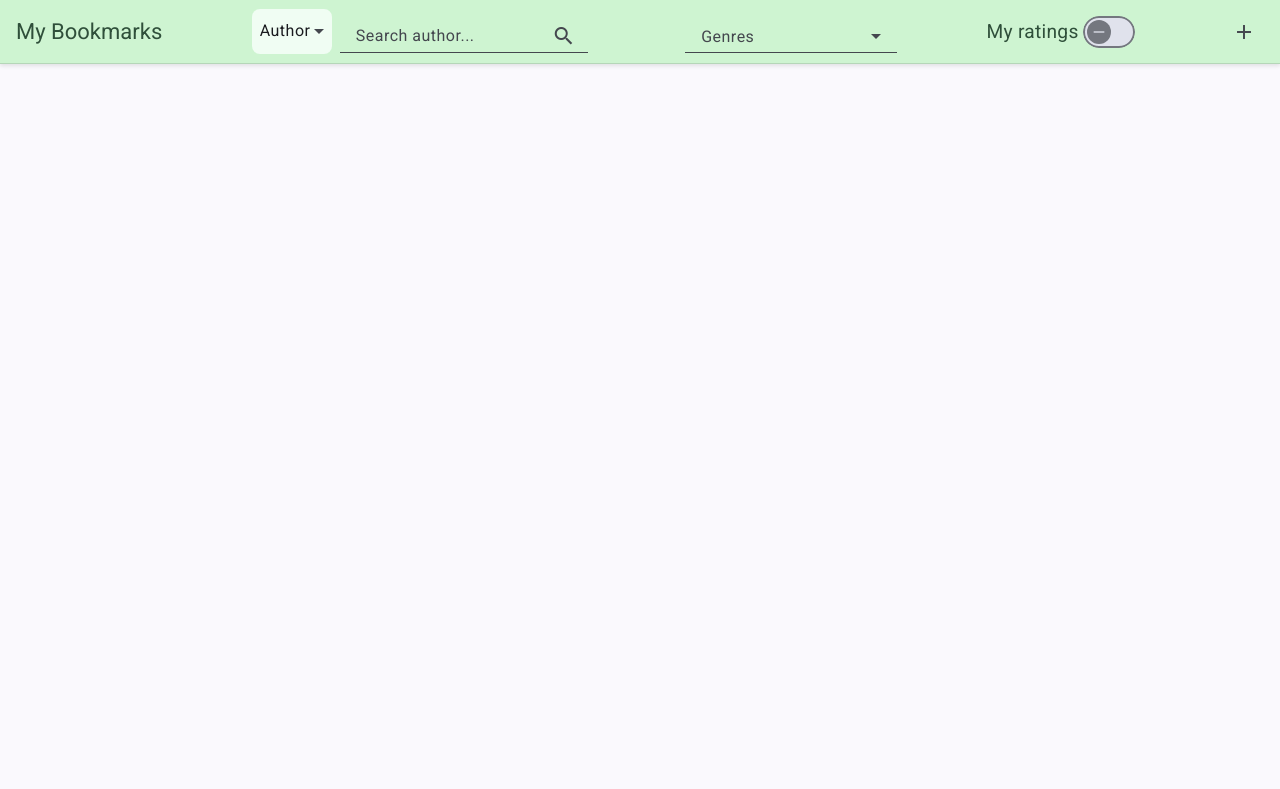
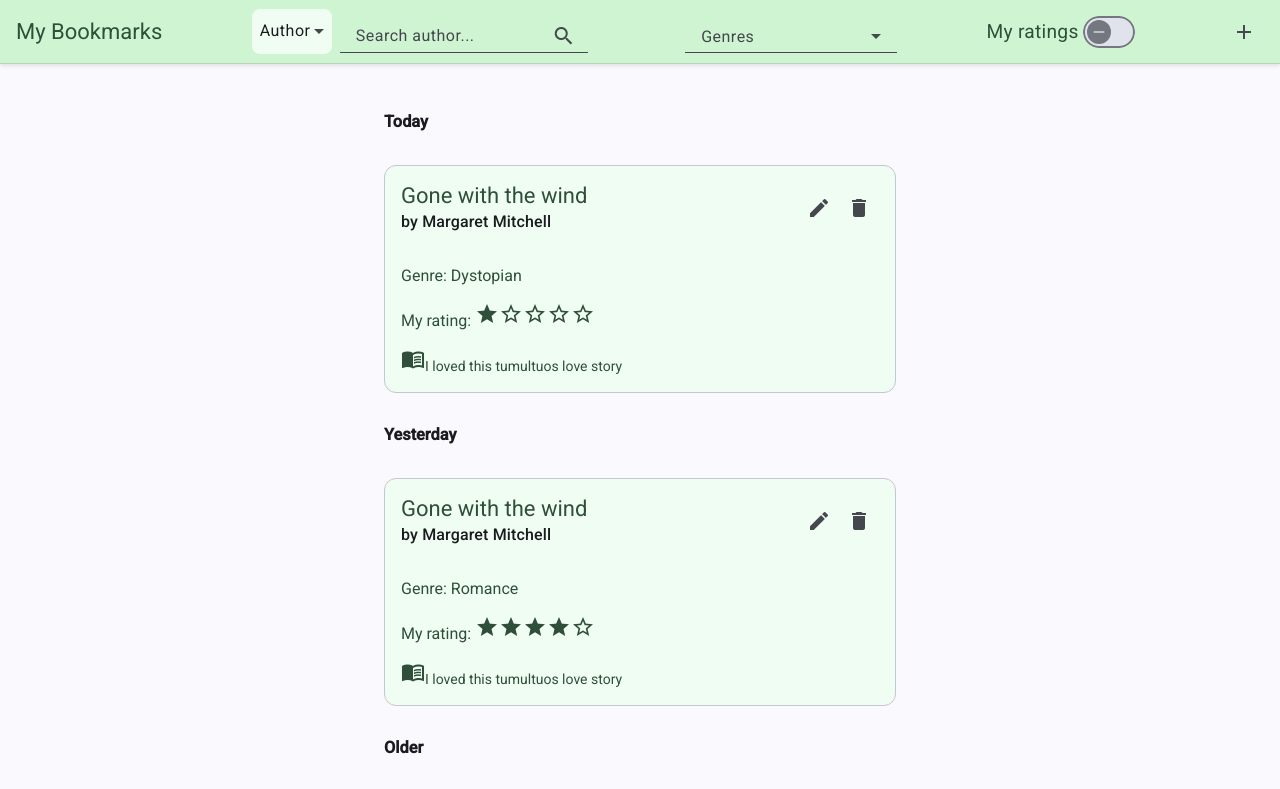
Before and after one commit to Ecaterina05/My-Boomark, an Angular app: page / in a window 1280 px wide. Shown: the top 789 px of the page. Built offline with nearby package versions, Linux system fonts and the light colour scheme; data requests are answered from the project's data file.

Commit message:
display bookmarks by date + implemented functional search with filters

```diff
--- a/db.json
+++ b/db.json
@@ -10,7 +10,7 @@
         "code": 9
       },
       "notes": "I loved this tumultuos love story",
-      "created": "2026-01-30T16:20:15.123Z"
+      "created": "2026-01-28T16:20:15.123Z"
     },
     {
       "id": 2,
@@ -23,6 +23,30 @@
       },
       "notes": "I loved this tumultuos love story",
       "created": "2026-01-30T16:20:15.123Z"
+    },
+    {
+      "id": 3,
+      "title": "Gone with the wind",
+      "author": "Margaret Mitchell",
+      "rating": 1,
+      "genre": {
+        "display": "Dystopian",
+        "code": 3
+      },
+      "notes": "I loved this tumultuos love story",
+      "created": "2026-01-31T16:20:15.123Z"
+    },
+    {
+      "id": 4,
+      "title": "Gone with the wind",
+      "author": "Margaret Mitchell",
+      "rating": 5,
+      "genre": {
+        "display": "Romance",
+        "code": 9
+      },
+      "notes": "I loved this tumultuos love story",
+      "created": "2026-01-29T16:20:15.123Z"
     }
   ]
 }
--- a/package.json
+++ b/package.json
@@ -3,7 +3,7 @@
   "version": "0.0.0",
   "scripts": {
     "ng": "ng",
-    "start": "concurrently \"ng serve\" \"json-server --watch db.json --port 3000\"",
+    "start": "concurrently \"json-server --watch db.json --port 3000\" \"wait-on http://localhost:3000/bookmarks && ng serve\"",
     "build": "ng build",
     "watch": "ng build --watch --configuration development",
     "test": "ng test"
@@ -32,7 +32,8 @@
     "@angular/platform-browser": "^21.1.0",
     "@angular/router": "^21.1.0",
     "rxjs": "~7.8.0",
-    "tslib": "^2.3.0"
+    "tslib": "^2.3.0",
+    "wait-on": "^9.0.3"
   },
   "devDependencies": {
     "@angular/build": "^21.1.2",
--- a/src/app/components/bookmark/bookmark-list/bookmark-list.component.html
+++ b/src/app/components/bookmark/bookmark-list/bookmark-list.component.html
@@ -1,9 +1,15 @@
 <div id="bookmarkList">
-  <!-- <div class="center-class">
-    <mat-spinner *ngIf="isLoading | async"></mat-spinner>
-  </div> -->
+  @if (isLoading | async) {
+    <div class="center-spinner">
+      <mat-spinner></mat-spinner>
+    </div>
+    }
+  @if (!(isLoading | async)) {
     <div class="book-list">
-    @for (book of bookmarks; track book) {
+      @for (book of bookmarks; track book; let i = $index) {
+      @if (i === 0 || bookmarks[i].createdKey !== bookmarks[i - 1].createdKey) {
+        <h3>{{ bookmarks[i].createdKey }}</h3>
+      }
       <mat-card class="book-card" appearance="outlined">
         <div class="book-card-header">
           <div>
@@ -25,7 +31,7 @@
           <p class="font-class">My rating:
             @for (star of [1,2,3,4,5]; track star) {
             <mat-icon>
-            {{ (star < book.rating) ? 'star' : 'star_border' }}
+              {{ (star <= book.rating) ? 'star' : 'star_border' }}
             </mat-icon>
             }
           </p>
@@ -34,4 +40,5 @@
       </mat-card>
       }
     </div>
+  }
 </div>
--- a/src/app/components/bookmark/bookmark-list/bookmark-list.component.scss
+++ b/src/app/components/bookmark/bookmark-list/bookmark-list.component.scss
@@ -30,4 +30,10 @@
       color: #2F4F3A;
     }
   }
+
+  .center-spinner {
+    display: flex;
+    align-items: center;
+    justify-content: center;
+  }
 }
--- a/src/app/components/bookmark/bookmark-list/bookmark-list.component.ts
+++ b/src/app/components/bookmark/bookmark-list/bookmark-list.component.ts
@@ -1,13 +1,13 @@
 import { Component } from '@angular/core';
 import { MatProgressSpinnerModule } from '@angular/material/progress-spinner';
 import { Bookmark } from '../../../models/bookmark.model';
-import { Observable } from 'rxjs';
+import { combineLatest, map, Observable } from 'rxjs';
 import { CommonModule } from '@angular/common';
 import { BookmarkService } from '../../../services/bookmark.service';
 import { MatButtonModule } from '@angular/material/button';
 import { MatCardModule } from '@angular/material/card';
 import { MatIconModule } from '@angular/material/icon';
-import { bookGenres } from '../../../../assets/constants';
+import { BookmarkFiltersService } from '../../../services/bookmark-filters.service';
 
 @Component({
   selector: 'app-bookmark-list',
@@ -19,16 +19,42 @@ export class BookmarkListComponent {
   bookmarks!: Bookmark[];
   isLoading!: Observable<boolean>;
 
-  genres = bookGenres;
-
-  constructor(private bookmarkService: BookmarkService) { }
+  constructor(
+    private bookmarkService: BookmarkService,
+    private filtersService: BookmarkFiltersService
+  ) { }
 
   ngOnInit() {
     this.bookmarkService.loadBookmarks();
 
-    this.bookmarkService.bookmarks$.subscribe(result => {
+    combineLatest([
+      this.bookmarkService.bookmarks$,
+      this.filtersService.filters$
+    ]).pipe(
+      map(([bookmarks, filters]) => {
+        const filtered = bookmarks.filter((book: any) => {
+          const searchText = filters.search.text?.toLowerCase() || '';
+          const searchKey = filters.search.key.toLowerCase();
+          const searchMatch = searchText
+            ? book[searchKey]?.toLowerCase().includes(searchText)
+            : true;
+
+          const genres = filters.genres || [];
+          const genreMatch = genres.length ? genres.find(x => x.code === book.genre.code) : true;
+
+          const rating = filters.rating || 0;
+          const ratingMatch = rating ? book.rating === rating : true;
+
+          return searchMatch && genreMatch && ratingMatch;
+        });
+
+        return this.groupByRelativeDate(filtered);
+      })
+    ).subscribe(result => {
       this.bookmarks = result;
-    })
+      this.bookmarkService.loadingSubject.next(false);
+    });
+
     this.isLoading = this.bookmarkService.loading$;
   }
 
@@ -39,4 +65,36 @@ export class BookmarkListComponent {
   deleteBook(book: Bookmark) {
 
   }
+
+  groupByRelativeDate(bookmarks: Bookmark[]) {
+    bookmarks.sort((a, b) =>
+      b.created.substring(0, 10).localeCompare(a.created.substring(0, 10)));
+
+    const today = new Date();
+    const yesterday = new Date();
+    yesterday.setDate(today.getDate() - 1);
+
+    const todayJustDate = this.onlyDate(today).substring(0, 10);
+    const yesterdayJustDate = this.onlyDate(yesterday).substring(0, 10);
+
+    bookmarks.forEach(book => {
+      const bookDate = this.onlyDate(book.created);
+
+      if (bookDate === todayJustDate) {
+        book.createdKey = 'Today'
+      } else if (bookDate === yesterdayJustDate) {
+        book.createdKey = 'Yesterday'
+      } else {
+        book.createdKey = 'Older'
+      }
+    })
+    return bookmarks;
+  }
+
+  onlyDate(date: string | Date): string {
+    if (date instanceof Date) {
+      date = date.toISOString();
+    }
+    return date.substring(0, 10);
+  }
 }
--- a/src/app/components/layout/layout.component.ts
+++ b/src/app/components/layout/layout.component.ts
@@ -11,6 +11,8 @@ import { BehaviorSubject } from 'rxjs';
 import { CommonModule } from '@angular/common';
 import { MatSlideToggleModule } from '@angular/material/slide-toggle';
 import { RouterOutlet } from '@angular/router';
+import { BookmarkFiltersService } from '../../services/bookmark-filters.service';
+import { Genre } from '../../models/bookmark.model';
 
 @Component({
   selector: 'app-layout-component',
@@ -36,21 +38,14 @@ export class LayoutComponent implements OnInit {
   searchPlaceholder: string = '';
 
   genres = bookGenres;
-  selectedGenres: any[] = [];
+  selectedGenres: Genre[] = [];
 
   myRating = false;
 
-  filters: any = new BehaviorSubject<any>({
-    search: {
-      key: '',
-      text: ''
-    },
-    genres : [],
-    rating : 0
-  });
-
   rating = 0;
   hoverRating = 0
+
+  constructor(private filtersService: BookmarkFiltersService) { }
 
   ngOnInit() {
     this.onSelectSearchBy();
@@ -61,24 +56,36 @@ export class LayoutComponent implements OnInit {
   }
 
   onSearch() {
-    this.filters.getValue().search = {
-      key: this.searchBy,
-      text: this.searchText
-    }
+    const current = this.filtersService.getFilters();
+    this.filtersService.setFilters({
+      ...current,
+      search: { key: this.searchBy, text: this.searchText }
+    });
+
   }
 
   onSelectGenres() {
-    this.filters.getValue().genres = this.selectedGenres;
+    const current = this.filtersService.getFilters();
+    this.filtersService.setFilters({
+      ...current,
+      genres: this.selectedGenres
+    });
   }
 
   onToggleChange() {
     if (!this.myRating) {
       this.rating = 0;
+      this.setRating(this.rating);
     }
   }
 
   setRating(value: number) {
     this.rating = this.rating === value ? 0 : value;
-    this.filters.getValue().rating = this.rating;
+
+    const current = this.filtersService.getFilters();
+    this.filtersService.setFilters({
+      ...current,
+      rating: value
+    });
   }
 }
--- /dev/null
+++ b/src/app/services/bookmark-filters.service.ts
@@ -0,0 +1,20 @@
+import { Injectable } from '@angular/core';
+import { BehaviorSubject } from 'rxjs';
+import { BookmarkFilters } from '../models/bookmark.model';
+
+@Injectable({ providedIn: 'root' })
+export class BookmarkFiltersService {
+  filters$ = new BehaviorSubject<BookmarkFilters>({
+    search: { key: 'author', text: '' },
+    genres: [],
+    rating: 0
+  });
+
+  setFilters(filters: any) {
+    this.filters$.next(filters);
+  }
+
+  getFilters() {
+    return this.filters$.getValue();
+  }
+}
--- a/src/app/services/bookmark.service.ts
+++ b/src/app/services/bookmark.service.ts
@@ -9,7 +9,7 @@ export class BookmarkService {
   private bookmarksSubject = new BehaviorSubject<Bookmark[]>([]);
   bookmarks$ = this.bookmarksSubject.asObservable();
 
-  private loadingSubject = new BehaviorSubject<boolean>(false);
+  public loadingSubject = new BehaviorSubject<boolean>(false);
   loading$ = this.loadingSubject.asObservable();
 
   private apiUrl = 'http://localhost:3000/bookmarks';
@@ -22,7 +22,6 @@ export class BookmarkService {
       delay(500),
       tap(bookmarks => {
         this.bookmarksSubject.next(bookmarks);
-        this.loadingSubject.next(false);
       }),
       catchError(err => {
         console.error(err);
--- a/src/assets/constants.ts
+++ b/src/assets/constants.ts
@@ -1,4 +1,6 @@
-export const bookGenres = [
+import { Genre } from "../app/models/bookmark.model";
+
+export const bookGenres: Genre[] = [
   {
     display: 'Action & Adventure',
     code: 1
```
Also changed, not shown: src/app/models/bookmark.model.ts (+13 -1 lines), 1 other file (tests, documents, lock files or other folders). Lines whose indentation alone changed are shown as unchanged.
